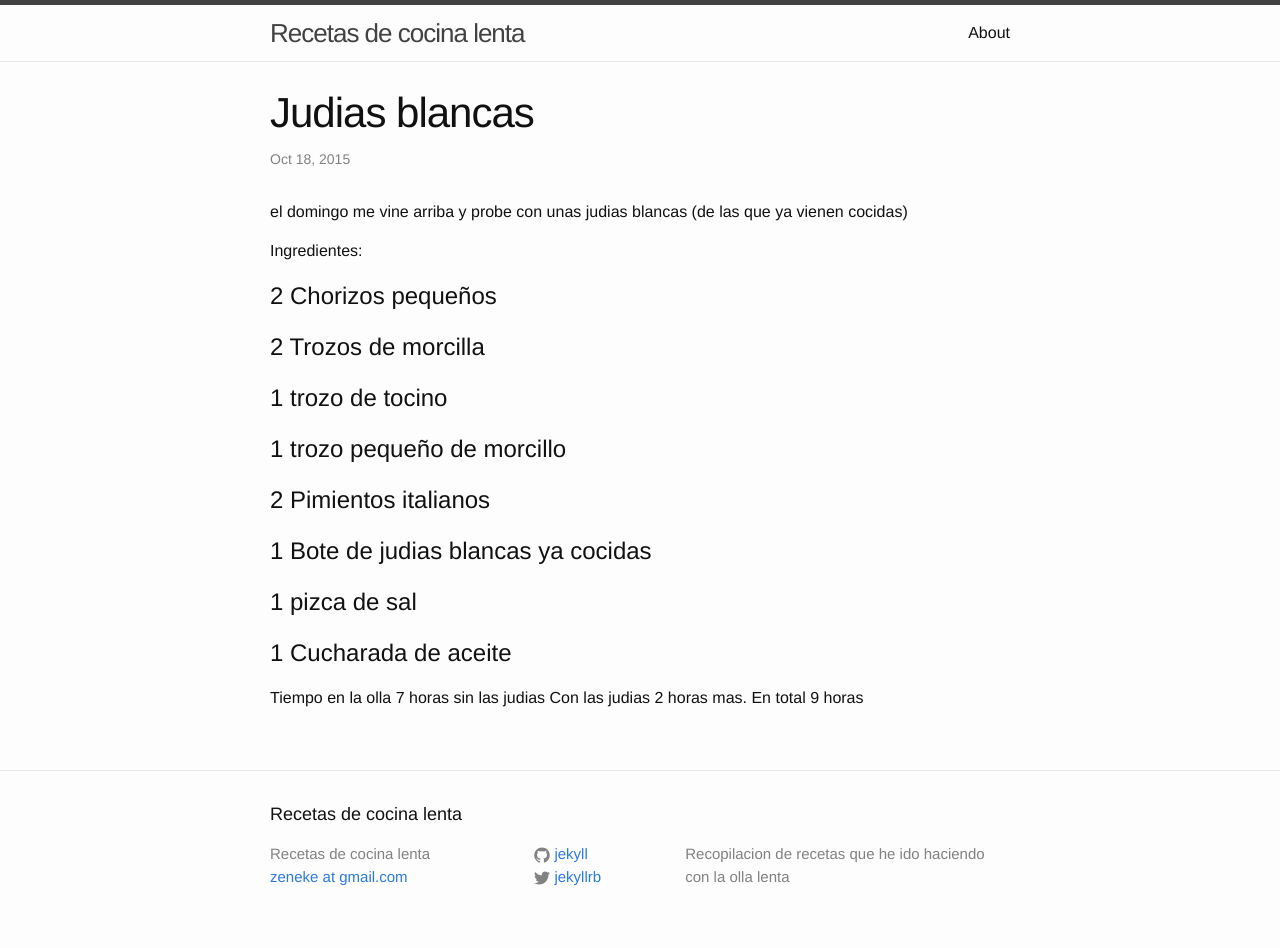
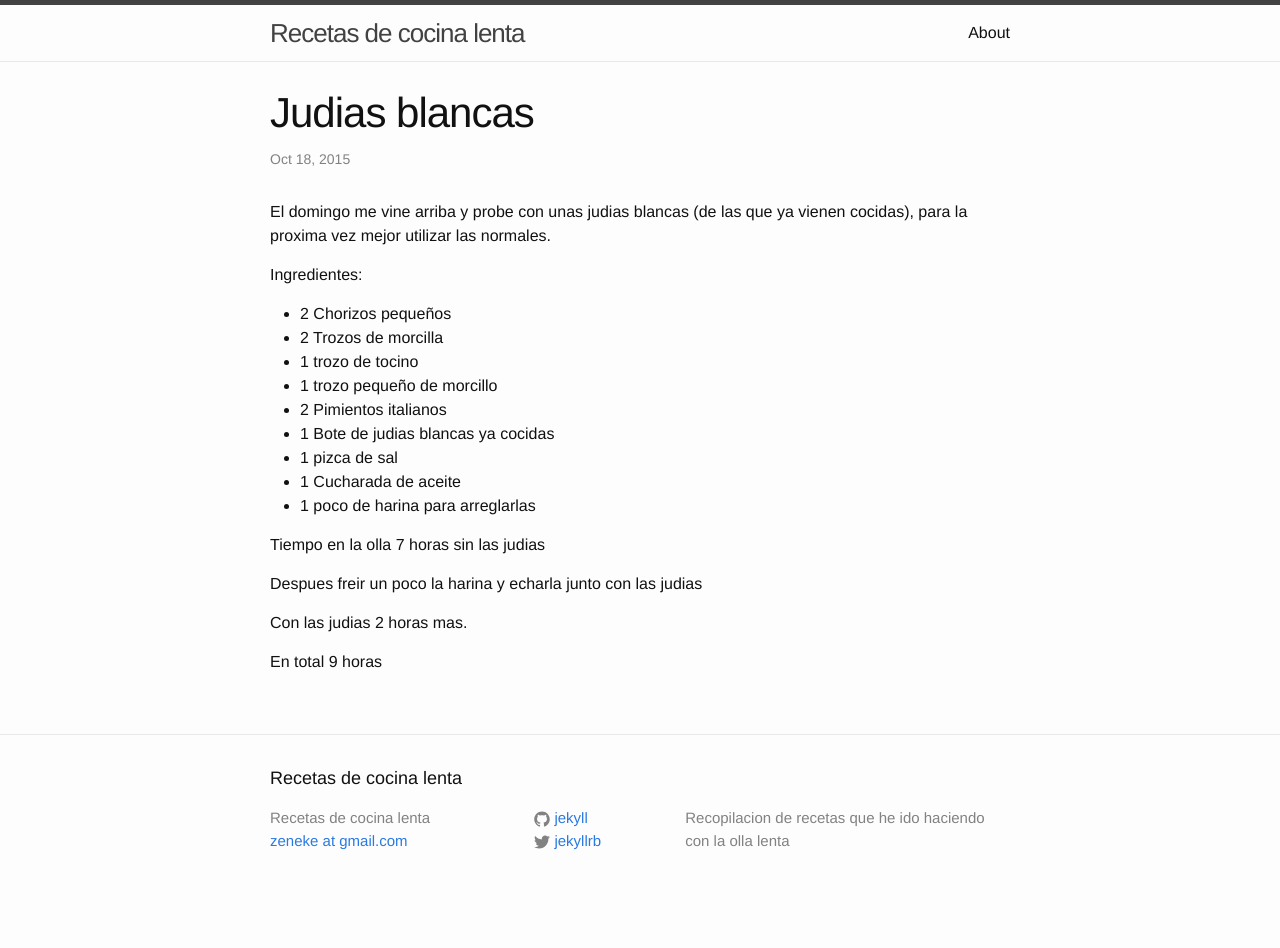
Before and after one commit to pijamarda/cook.zeneke.com, a Jekyll site: the page built from _posts/2015-10-18-receta_judias.markdown, in a window 1280 px wide. Built offline with Jekyll 4.4.1, drawn with Linux system fonts in a browser that asks for light colours; after the commit the page ends 912 px from its top, so only the background shows below that.

Commit message:
fixed 1 par de articulos

```diff
--- a/_posts/2015-10-18-receta_judias.markdown
+++ b/_posts/2015-10-18-receta_judias.markdown
@@ -5,24 +5,24 @@ date:   2015-10-18 13:00:00
 categories: lenta receta
 ---
 
-el domingo me vine arriba y probe con unas judias blancas (de las que ya vienen cocidas)
-
+El domingo me vine arriba y probe con unas judias blancas (de las que ya vienen cocidas), para la proxima vez mejor utilizar las normales.
 
 Ingredientes:
 
-
-# 2 Chorizos pequeños
-# 2 Trozos de morcilla
-# 1 trozo de tocino
-# 1 trozo pequeño de morcillo
-# 2 Pimientos italianos
-# 1 Bote de judias blancas ya cocidas
-# 1 pizca de sal
-# 1 Cucharada de aceite
+* 2 Chorizos pequeños
+* 2 Trozos de morcilla
+* 1 trozo de tocino
+* 1 trozo pequeño de morcillo
+* 2 Pimientos italianos
+* 1 Bote de judias blancas ya cocidas
+* 1 pizca de sal
+* 1 Cucharada de aceite
+* 1 poco de harina para arreglarlas
 
 Tiempo en la olla 7 horas sin las judias
+
+Despues freir un poco la harina y echarla junto con las judias
+
 Con las judias 2 horas mas.
+
 En total 9 horas
-
-[amazon_olla]:      http://www.amazon.es/gp/product/B00BFA6CTW?psc=1&redirect=true&ref_=oh_aui_detailpage_o00_s00
-[amazon_temportizador]:   http://www.amazon.es/gp/product/B000KJR5S6?psc=1&redirect=true&ref_=oh_aui_detailpage_o00_s00
--- a/index.html
+++ b/index.html
@@ -9,11 +9,12 @@ layout: default
   <ul class="post-list">
     {% for post in site.posts %}
       <li>
-        <span class="post-meta">{{ post.date | date: "%b %-d, %Y" }}</span>
+        <span class="post-meta">{{ post.date | date_to_string }}</span>
 
         <h2>
           <a class="post-link" href="{{ post.url | prepend: site.baseurl }}">{{ post.title }}</a>
         </h2>
+        {{ post.excerpt }}
       </li>
     {% endfor %}
   </ul>
```
Also changed, not shown: _posts/2015-10-16-receta_lentejas.markdown (+3 -4 lines).
